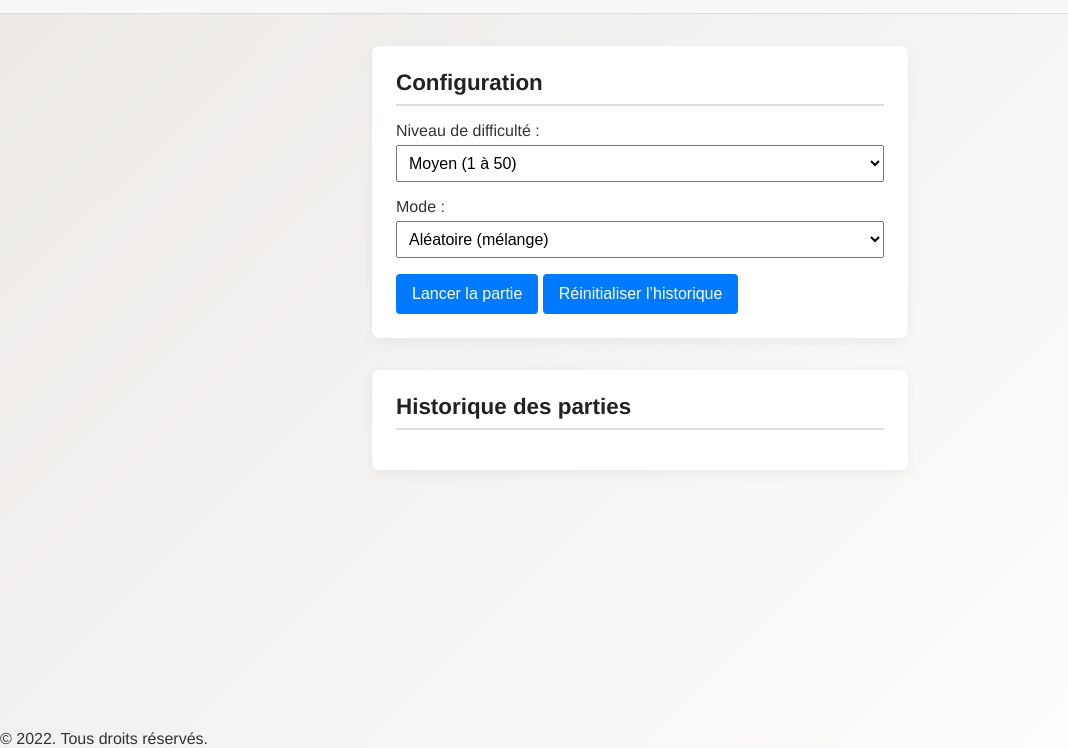
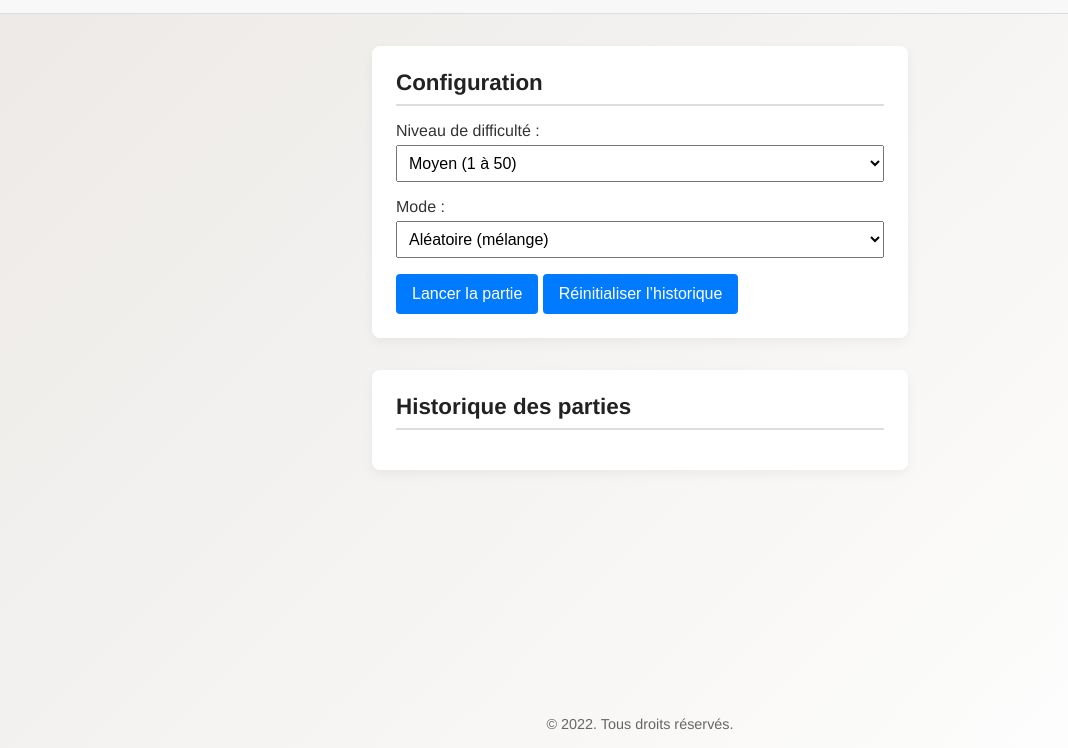
Before and after one commit to 23cyy/find-mystery-number, a plain HTML site: page index.html in a window 1280 px wide. Shown: the part 52-800 px from the top of the page, without its empty margins (0-1068 px from the left). Drawn offline with Linux system fonts and the light colour scheme.

Commit message:
Update style.css

```diff
--- a/style.css
+++ b/style.css
@@ -172,3 +172,10 @@
       width: 100%;
     }
   }
+
+.footer {
+  text-align: center;
+  padding: 1rem;
+  color: #666;
+  font-size: 0.9rem;
+}
```
